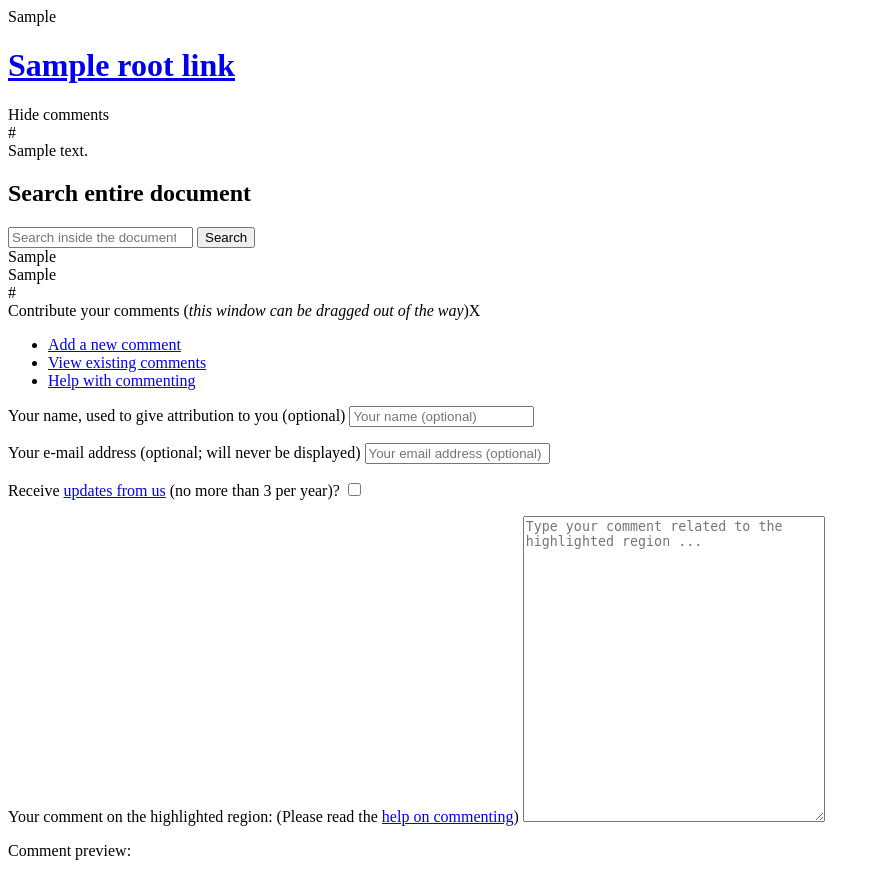
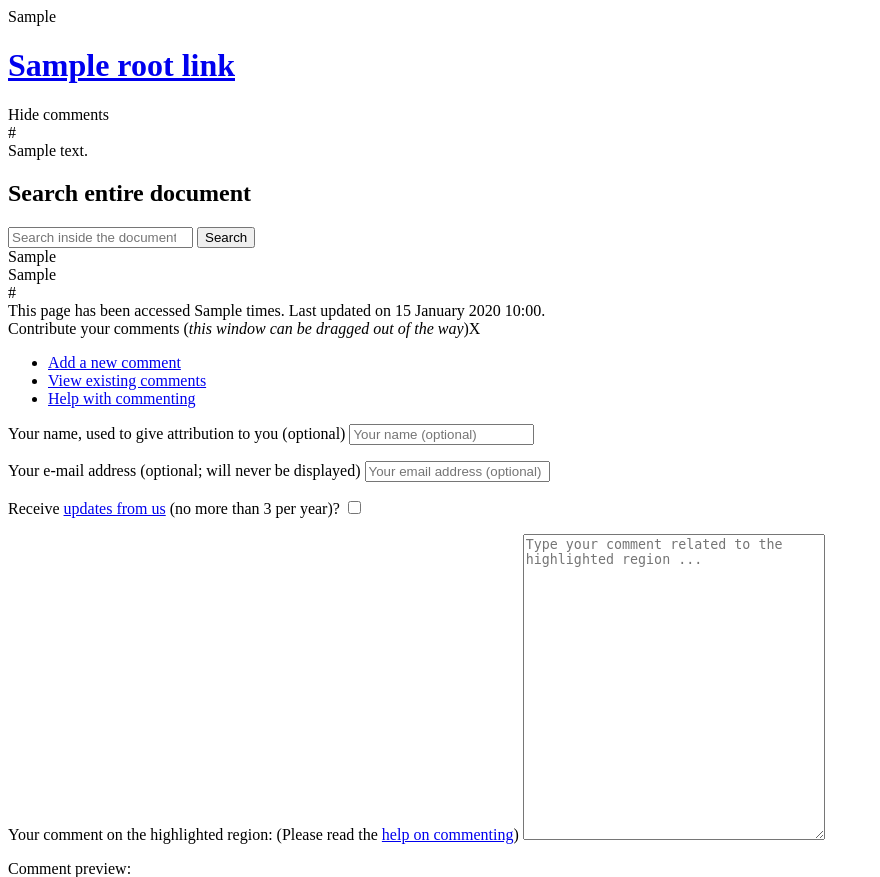
Before and after one commit to mudiarto/ucommentapp, a Django app: template templates/document-page.html in a window 1280 px wide. Shown: the top 877 px of the page, without its empty margins (0-880 px from the left). Run offline with Django 3.2, Linux system fonts and the light colour scheme; the template is opened without the code that fills it: most values are stand-ins (such as "Sample title", 1, 10 or a date in 2020).

Commit message:
Added a hit counter and last-updated text to the footer.

```diff
--- a/templates/document-page.html
+++ b/templates/document-page.html
@@ -63,6 +63,7 @@
 	</div> <!--#ucomment-navigation-bottom-->
 
 	<div id="ucomment-footer">
+		This page has been accessed {{page_hits}} time{{page_hits|pluralize}}. Last updated on {{updated_on|date:"d F Y G:i"}}.
 	</div><!--#ucomment-footer-->
 
 	<!-- These HTML elements are used to provide the comment dialog box and floater -->
--- a/views.py
+++ b/views.py
@@ -1474,7 +1474,9 @@ def render_page_for_web(page, request, search_value=''):
                     'local_TOC': sidebar_local_toc,
                     'sidebar_html': page.sidebar,
                     'css_body_class': css_body_class,
-                    'about_commenting_system': conf.html_about_commenting}
+                    'about_commenting_system': conf.html_about_commenting,
+                    'page_hits': page.number_of_HTML_visits,
+                    'updated_on': page.updated_on}
     page_content.update(csrf(request))  # Handle the search form's CSRF
 
     # TODO(KGD): redirect to /_search/search terms/AND/True if required
```
